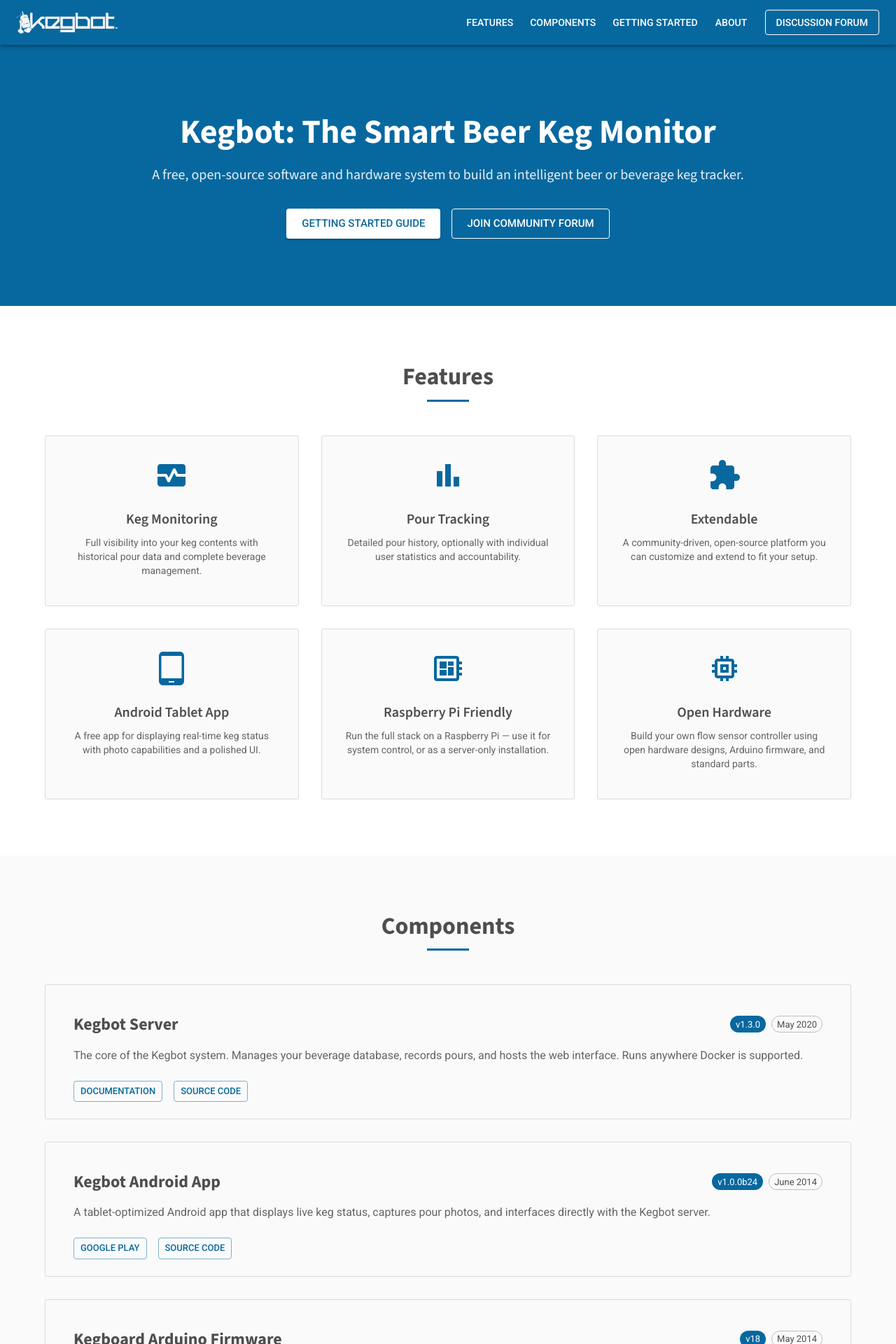
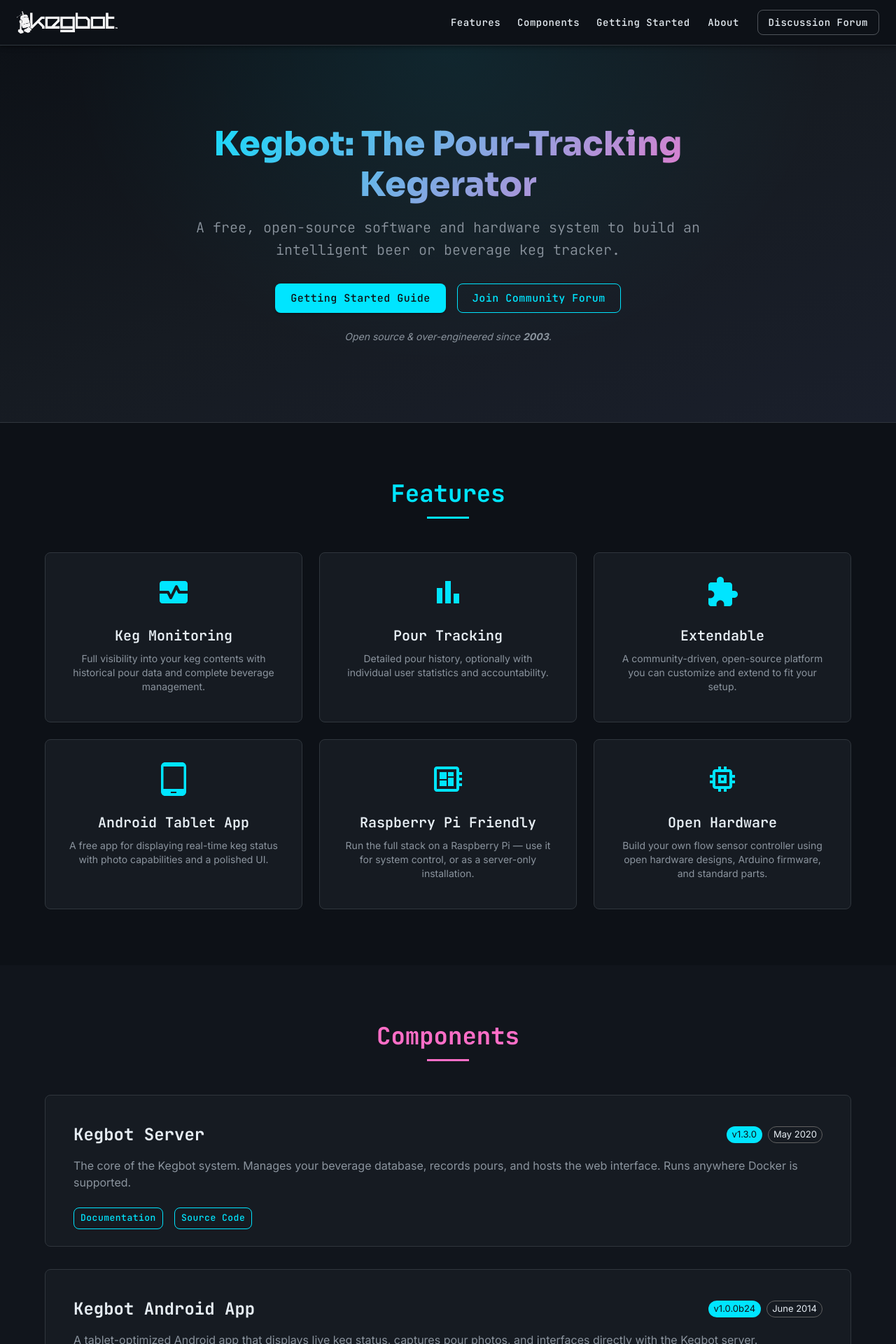
Before and after one commit to Kegbot/kegbot.org, a React (Vite) app: page / in a window 1280 px wide. Shown: the top 1920 px of the page at 70% size. Built offline with nearby package versions, Linux system fonts and the light colour scheme.

Commit message:
misc: new theme

```diff
--- a/index.html
+++ b/index.html
@@ -8,7 +8,7 @@
     <title>Kegbot Project</title>
     <link rel="preconnect" href="https://fonts.googleapis.com" />
     <link rel="preconnect" href="https://fonts.gstatic.com" crossorigin />
-    <link href="https://fonts.googleapis.com/css2?family=Roboto:wght@300;400;500;700&family=Source+Sans+3:wght@400;600;700&display=swap" rel="stylesheet" />
+    <link href="https://fonts.googleapis.com/css2?family=JetBrains+Mono:wght@300;400;500;600;700&family=Inter:wght@300;400;500;600;700&family=Sora:wght@700;800&display=swap" rel="stylesheet" />
   </head>
   <body>
     <div id="root"></div>
--- a/src/components/Footer.tsx
+++ b/src/components/Footer.tsx
@@ -7,14 +7,15 @@
       sx={{
         py: 3,
         textAlign: "center",
-        bgcolor: "background.paper",
+        bgcolor: "#0D1117",
         borderTop: 1,
         borderColor: "divider",
         mt: "auto",
       }}
     >
       <Typography variant="body2" color="text.secondary">
-        &copy; {new Date().getFullYear()} The Kegbot Project contributors
+        &copy; 2003&ndash;{new Date().getFullYear()} The Kegbot Project
+        contributors
       </Typography>
     </Box>
   );
--- a/src/components/Header.tsx
+++ b/src/components/Header.tsx
@@ -49,7 +49,10 @@
   };
 
   return (
-    <AppBar position="sticky" color="primary">
+    <AppBar
+      position="sticky"
+      sx={{ bgcolor: "#0D1117", borderBottom: 1, borderColor: "divider" }}
+    >
       <Toolbar>
         <Box
           component={Link}
@@ -74,7 +77,9 @@
               open={drawerOpen}
               onClose={() => setDrawerOpen(false)}
             >
-              <Box sx={{ width: 240 }}>
+              <Box
+                sx={{ width: 240, bgcolor: "background.paper", height: "100%" }}
+              >
                 <List>
                   {navLinks.map((link) => (
                     <ListItem key={link.label} disablePadding>
--- a/src/pages/GettingStarted.tsx
+++ b/src/pages/GettingStarted.tsx
@@ -8,7 +8,13 @@
       sx={{ py: { xs: 6, md: 10 }, textAlign: "center" }}
     >
       <ConstructionIcon sx={{ fontSize: 80, color: "primary.main", mb: 2 }} />
-      <Typography variant="h3" component="h1" fontWeight={700} gutterBottom>
+      <Typography
+        variant="h3"
+        component="h1"
+        fontWeight={700}
+        gutterBottom
+        sx={{ color: "primary.main" }}
+      >
         Build a Kegbot
       </Typography>
       <Divider
--- a/src/pages/Home.tsx
+++ b/src/pages/Home.tsx
@@ -100,25 +100,48 @@
       {/* Hero */}
       <Box
         sx={{
-          bgcolor: "primary.main",
-          color: "white",
-          py: { xs: 8, md: 12 },
+          background:
+            "linear-gradient(160deg, #0D1117 0%, #161B22 50%, #1A1F2B 100%)",
+          color: "text.primary",
+          py: { xs: 8, md: 14 },
           textAlign: "center",
+          borderBottom: 1,
+          borderColor: "divider",
+          position: "relative",
+          overflow: "hidden",
+          "&::before": {
+            content: '""',
+            position: "absolute",
+            top: 0,
+            left: 0,
+            right: 0,
+            bottom: 0,
+            background:
+              "radial-gradient(ellipse at 50% 0%, rgba(0,229,255,0.08) 0%, transparent 60%)",
+            pointerEvents: "none",
+          },
         }}
       >
-        <Container maxWidth="md">
+        <Container maxWidth="md" sx={{ position: "relative" }}>
           <Typography
             variant="h2"
             component="h1"
-            fontWeight={700}
+            fontWeight={800}
             gutterBottom
-            sx={{ fontSize: { xs: "2rem", md: "3rem" } }}
+            sx={{
+              fontFamily: "'Sora', sans-serif",
+              fontSize: { xs: "2rem", md: "3rem" },
+              background: "linear-gradient(135deg, #00E5FF, #FF6EC7)",
+              backgroundClip: "text",
+              WebkitBackgroundClip: "text",
+              WebkitTextFillColor: "transparent",
+            }}
           >
-            Kegbot: The Smart Beer Keg Monitor
+            Kegbot: The Pour-Tracking Kegerator
           </Typography>
           <Typography
             variant="h6"
-            sx={{ opacity: 0.9, mb: 4, fontWeight: 300 }}
+            sx={{ color: "text.secondary", mb: 4, fontWeight: 300 }}
           >
             A free, open-source software and hardware system to build an
             intelligent beer or beverage keg tracker.
@@ -131,8 +154,6 @@
             <Button
               variant="contained"
               size="large"
-              color="inherit"
-              sx={{ color: "primary.main", bgcolor: "white" }}
               onClick={() => navigate("/getting-started")}
             >
               Getting Started Guide
@@ -140,7 +161,6 @@
             <Button
               variant="outlined"
               size="large"
-              color="inherit"
               href="https://forum.kegbot.org"
               target="_blank"
               rel="noopener noreferrer"
@@ -148,6 +168,12 @@
               Join Community Forum
             </Button>
           </Stack>
+          <Typography
+            variant="body2"
+            sx={{ mt: 3, color: "text.secondary", fontStyle: "italic" }}
+          >
+            Open source &amp; over-engineered since <strong>2003</strong>.
+          </Typography>
         </Container>
       </Box>
 
@@ -160,6 +186,7 @@
             textAlign="center"
             fontWeight={700}
             gutterBottom
+            sx={{ color: "primary.main" }}
           >
             Features
           </Typography>
@@ -172,7 +199,7 @@
               borderColor: "primary.main",
             }}
           />
-          <Grid container spacing={4}>
+          <Grid container spacing={3}>
             {features.map((f) => (
               <Grid item xs={12} sm={6} md={4} key={f.title}>
                 <Card
@@ -181,10 +208,12 @@
                     height: "100%",
                     textAlign: "center",
                     p: 2,
-                    border: 1,
-                    borderColor: "divider",
-                    "&:hover": { borderColor: "primary.main", boxShadow: 2 },
-                    transition: "all 0.2s",
+                    bgcolor: "background.paper",
+                    "&:hover": {
+                      borderColor: "primary.main",
+                      boxShadow: "0 0 20px rgba(0,229,255,0.1)",
+                    },
+                    transition: "all 0.3s ease",
                   }}
                 >
                   <CardContent>
@@ -206,7 +235,7 @@
       {/* Components */}
       <Box
         id="components"
-        sx={{ py: { xs: 6, md: 10 }, bgcolor: "background.paper" }}
+        sx={{ py: { xs: 6, md: 10 }, bgcolor: "rgba(22, 27, 34, 0.5)" }}
       >
         <Container maxWidth="lg">
           <Typography
@@ -215,6 +244,7 @@
             textAlign="center"
             fontWeight={700}
             gutterBottom
+            sx={{ color: "secondary.main" }}
           >
             Components
           </Typography>
@@ -224,7 +254,7 @@
               width: 60,
               mx: "auto",
               borderBottomWidth: 3,
-              borderColor: "primary.main",
+              borderColor: "secondary.main",
             }}
           />
           <Stack spacing={4}>
@@ -275,9 +305,21 @@
       </Box>
 
       {/* CTA */}
-      <Box sx={{ py: { xs: 6, md: 10 }, textAlign: "center" }}>
+      <Box
+        sx={{
+          py: { xs: 6, md: 10 },
+          textAlign: "center",
+          borderTop: 1,
+          borderColor: "divider",
+        }}
+      >
         <Container maxWidth="sm">
-          <Typography variant="h4" fontWeight={700} gutterBottom>
+          <Typography
+            variant="h4"
+            fontWeight={700}
+            gutterBottom
+            sx={{ color: "primary.main" }}
+          >
             Ready to build your Kegbot?
           </Typography>
           <Typography color="text.secondary" mb={4}>
--- a/src/pages/NotFound.tsx
+++ b/src/pages/NotFound.tsx
@@ -11,12 +11,22 @@
       <Typography
         variant="h1"
         fontWeight={700}
-        color="primary"
-        sx={{ fontSize: { xs: "4rem", md: "7rem" } }}
+        sx={{
+          fontSize: { xs: "4rem", md: "7rem" },
+          background: "linear-gradient(135deg, #00E5FF, #FF6EC7)",
+          backgroundClip: "text",
+          WebkitBackgroundClip: "text",
+          WebkitTextFillColor: "transparent",
+        }}
       >
         404
       </Typography>
-      <Typography variant="h4" fontWeight={600} gutterBottom>
+      <Typography
+        variant="h4"
+        fontWeight={600}
+        gutterBottom
+        sx={{ color: "text.primary" }}
+      >
         NOT FOUND
       </Typography>
       <Typography color="text.secondary" mb={4}>
--- a/src/theme.ts
+++ b/src/theme.ts
@@ -2,40 +2,99 @@
 
 const theme = createTheme({
   palette: {
+    mode: "dark",
     primary: {
-      main: "#07689F",
+      main: "#00E5FF",
     },
     secondary: {
-      main: "#C9D6DF",
+      main: "#FF6EC7",
     },
     success: {
-      main: "#11D3BC",
+      main: "#69F0AE",
     },
     error: {
-      main: "#F67280",
+      main: "#FF5252",
     },
     info: {
-      main: "#A2D5F2",
+      main: "#40C4FF",
     },
     warning: {
-      main: "#FF7E67",
+      main: "#FFD740",
     },
     background: {
-      default: "#ffffff",
-      paper: "#FAFAFA",
+      default: "#0D1117",
+      paper: "#161B22",
     },
     text: {
-      primary: "#4e4e4e",
+      primary: "#E6EDF3",
+      secondary: "#8B949E",
     },
+    divider: "#30363D",
   },
   typography: {
-    fontFamily: "'Roboto', sans-serif",
-    h1: { fontFamily: "'Source Sans 3', sans-serif" },
-    h2: { fontFamily: "'Source Sans 3', sans-serif" },
-    h3: { fontFamily: "'Source Sans 3', sans-serif" },
-    h4: { fontFamily: "'Source Sans 3', sans-serif" },
-    h5: { fontFamily: "'Source Sans 3', sans-serif" },
-    h6: { fontFamily: "'Source Sans 3', sans-serif" },
+    fontFamily: "'Inter', sans-serif",
+    h1: { fontFamily: "'JetBrains Mono', monospace" },
+    h2: { fontFamily: "'JetBrains Mono', monospace" },
+    h3: { fontFamily: "'JetBrains Mono', monospace" },
+    h4: { fontFamily: "'JetBrains Mono', monospace" },
+    h5: { fontFamily: "'JetBrains Mono', monospace" },
+    h6: { fontFamily: "'JetBrains Mono', monospace" },
+    button: { fontFamily: "'JetBrains Mono', monospace", fontWeight: 500 },
+  },
+  shape: {
+    borderRadius: 8,
+  },
+  components: {
+    MuiButton: {
+      styleOverrides: {
+        root: {
+          textTransform: "none",
+          letterSpacing: 0.5,
+        },
+        containedPrimary: {
+          color: "#0D1117",
+          "&:hover": {
+            backgroundColor: "#33EAFF",
+          },
+        },
+        outlinedPrimary: {
+          borderColor: "#00E5FF",
+          "&:hover": {
+            borderColor: "#33EAFF",
+            backgroundColor: "rgba(0, 229, 255, 0.08)",
+          },
+        },
+        outlinedInherit: {
+          borderColor: "rgba(230, 237, 243, 0.3)",
+          "&:hover": {
+            borderColor: "rgba(230, 237, 243, 0.6)",
+            backgroundColor: "rgba(230, 237, 243, 0.08)",
+          },
+        },
+      },
+    },
+    MuiCard: {
+      styleOverrides: {
+        root: {
+          backgroundImage: "none",
+          border: "1px solid #30363D",
+        },
+      },
+    },
+    MuiAppBar: {
+      styleOverrides: {
+        root: {
+          backgroundImage: "none",
+        },
+      },
+    },
+    MuiChip: {
+      styleOverrides: {
+        colorPrimary: {
+          color: "#0D1117",
+        },
+      },
+    },
   },
 });
 
```
Also changed, not shown: src/pages/About.tsx (+13 -2 lines).
